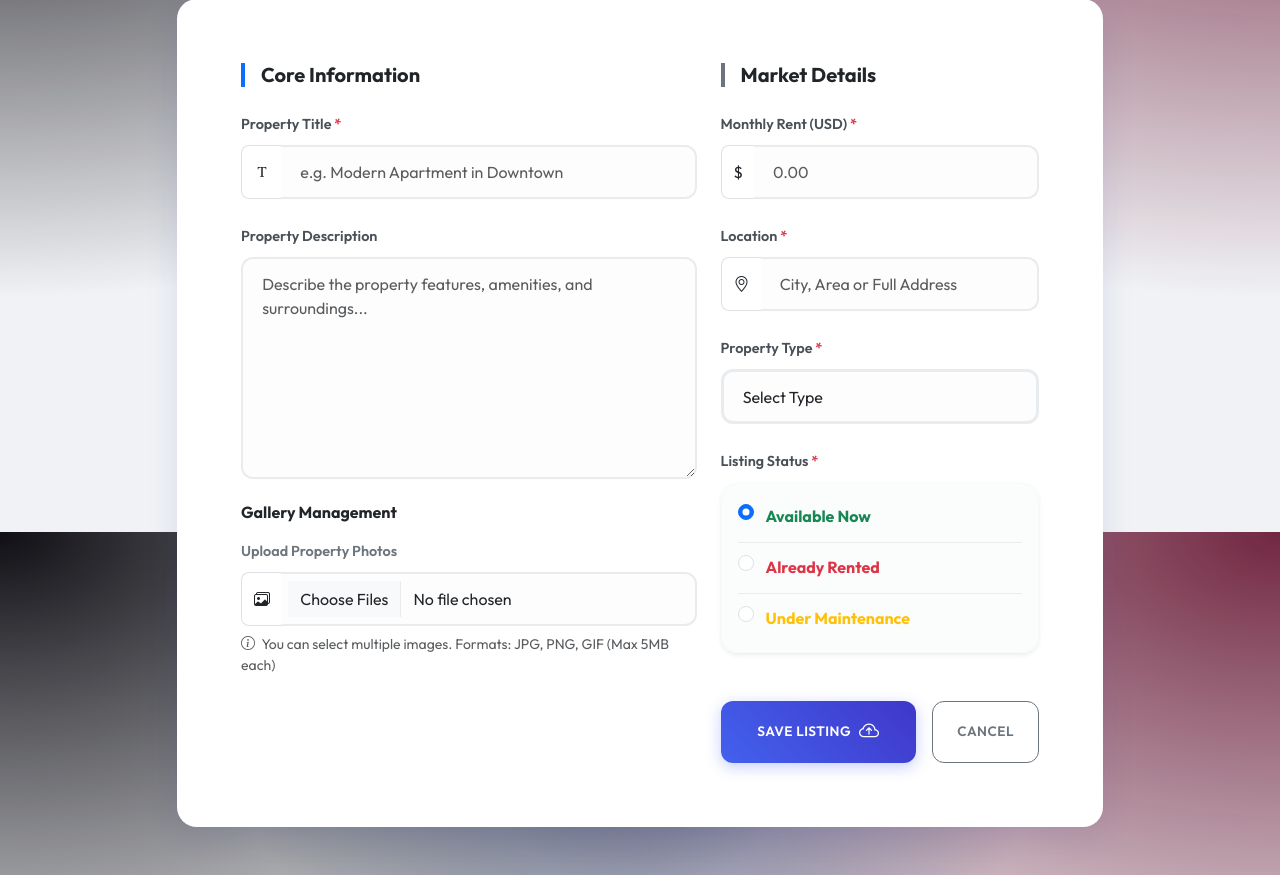
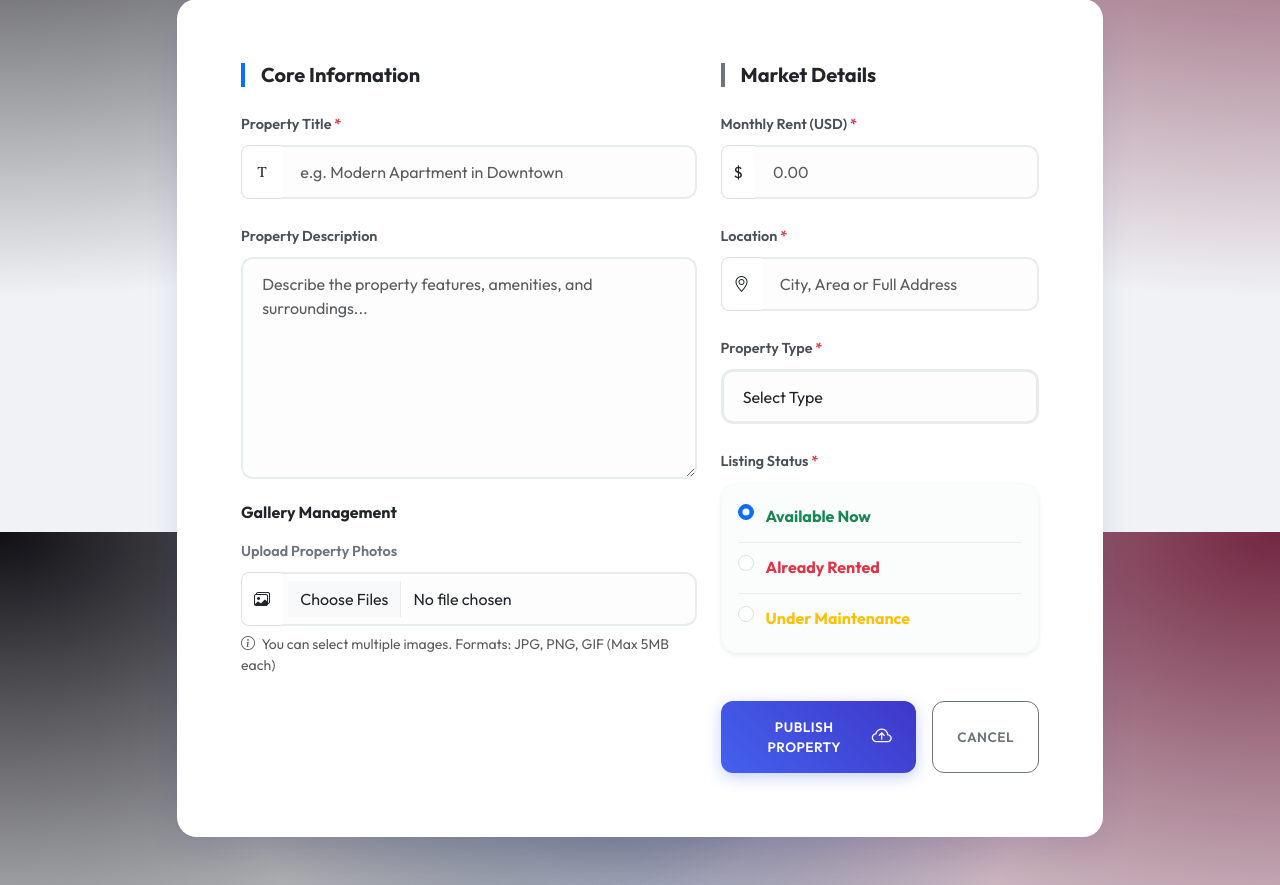
Before and after one commit to amangebregziabher/property-rental-management-system, a PHP site: page /app/views/add_property.php in a window 1280 px wide. Shown: the part 268-1153 px from the top of the page. Run offline with PHP 8.4, Linux system fonts and the light colour scheme.

Commit message:
Updated submit button label to 'Publish Property'

```diff
--- a/app/views/add_property.php
+++ b/app/views/add_property.php
@@ -203,7 +203,7 @@ unset($_SESSION['form_errors']);
 
                                     <div class="mt-5 d-flex gap-3">
                                         <button type="submit" class="btn btn-primary w-100 py-3 d-flex align-items-center justify-content-center gap-2">
-                                            Save Listing <i class="bi bi-cloud-arrow-up fs-5"></i>
+                                            Publish Property <i class="bi bi-cloud-arrow-up fs-5"></i>
                                         </button>
                                         <a href="property_list.php" class="btn btn-outline-secondary px-4 d-flex align-items-center">Cancel</a>
                                     </div>
```
